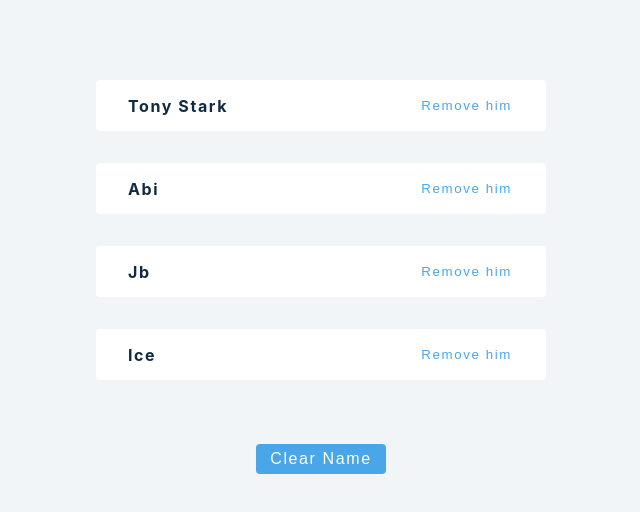
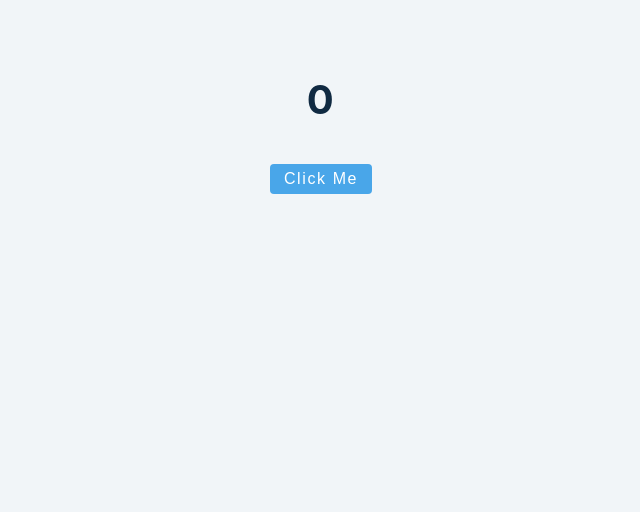
Before and after one commit to abinaya-tamilselvan/advance-react, a React (Create React App) app: page / in a window 1280 px wide. Shown: the top 512 px of the page, without its empty margins (319-959 px from the left). Built offline with nearby package versions, Linux system fonts and the light colour scheme.

Commit message:
updated UseEffect

```diff
--- a/src/App.js
+++ b/src/App.js
@@ -4,7 +4,8 @@
 //import  UseStateErrorExample from './tutorial/usestateErrorExample';
 //import UseStateObject from './tutorial/UseStateObject';
 //import UseStateCounter from './tutorial/useStateCounter'
-import UseStateArray from './tutorial/UseStateArray'
+import UseEffectBasics from './tutorial/UseEffectBasics'
+//import UseStateArray from './tutorial/UseStateArray'
 
 
 function App() {
@@ -13,7 +14,8 @@
      {/* <UseStateErrorExample /> */}
      {/* <UseStateObject /> */}
      {/*<UseStateCounter /> */}
-     <UseStateArray />
+     {/*<UseStateArray /> */}
+     < UseEffectBasics />
 
      </div>
   );
--- a/src/tutorial/UseEffectBasics.js
+++ b/src/tutorial/UseEffectBasics.js
@@ -1,21 +1,22 @@
 import React,{useState,useEffect} from 'react'
- function UseEffectBasics() {
-     const [value,setValue] = useState(0);
-     useEffect(()=>{
 
-         console.log('call useEffect');
-         if(value>=1) {
-         document.title=`New Messages(${value})`;
-         }
-     },[value]);
-     console.log('render component')
+function UseEffectBasic() {
+
+    const [value,setValue] = useState(0);
+    useEffect(() =>{
+        console.log('call useEffect');
+        if(value>1){ //hooks can be called inside the effect but it cannot called conditionally outside the effect
+        document.title = `New Messages(${value})`;
+        }
+    },[value]); // this is dependency,, if we not declare dependency it will not render inside the effect, it will only render once
+console.log('render component');
+
     return (
-        <>
-          <h1> {value}</h1>
-          <button className="btn" onClick={() =>setValue(value +1)} >
-            click me
-          </button>
-        </>
+    <>
+        <h2> {value}</h2>
+        <button className="btn" onClick={() => setValue(value + 1)}>click me</button>
+   </>
     )
 }
-export default UseEffectBasics
+
+export default UseEffectBasic
```
